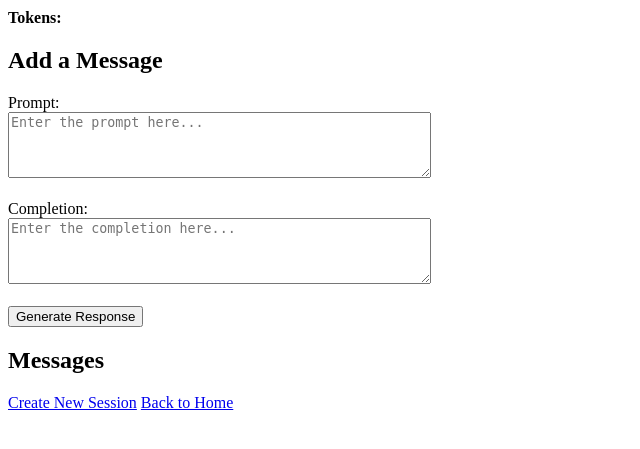
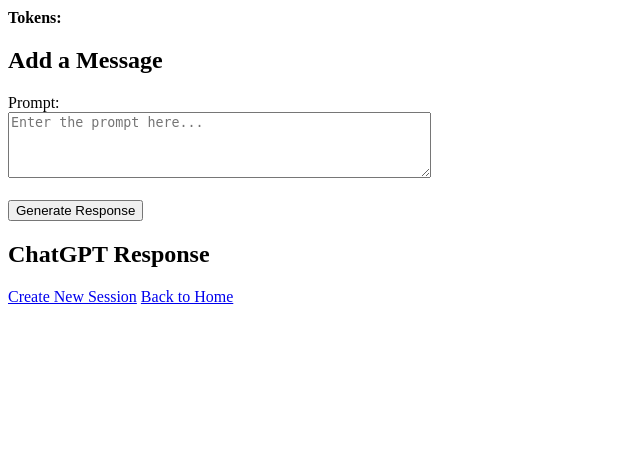
Before and after one commit to paladique/tn-cosmosdb-nosql-copilot-python, a Django app: template src/chat/templates/session_detail.html in a window 1280 px wide. Shown: the part 139-588 px from the top of the page, without its empty margins (0-640 px from the left). Run offline with Django 5.2, Linux system fonts and the light colour scheme; the template is opened without the code that fills it, so the values that code supplies are empty.

Commit message:
session details page

```diff
--- a/src/chat/templates/session_detail.html
+++ b/src/chat/templates/session_detail.html
@@ -12,16 +12,15 @@
     <p><strong>Tokens:</strong> {{ session.tokens }}</p>
 
     <h2>Add a Message</h2>
-    <form action="{% url 'generate_response' session_id=session.session_id %}" method="post">
+     <!-- Form -->
+    <form id="message-form">
         {% csrf_token %}
         <label for="prompt">Prompt:</label><br>
         <textarea id="prompt" name="prompt" rows="4" cols="50" placeholder="Enter the prompt here..."></textarea><br><br>
-        <label for="completion">Completion:</label><br>
-        <textarea id="completion" name="completion" rows="4" cols="50" placeholder="Enter the completion here..."></textarea><br><br>
         <button type="submit">Generate Response</button>
     </form>
 
-    <h2>Messages</h2>
+    <h2>ChatGPT Response</h2>
     <ul>
         {% for message in session.messages.all %}
             <li>
@@ -42,5 +41,47 @@
 
     <a href="{% url 'create_session' %}">Create New Session</a>
     <a href="{% url 'index' %}">Back to Home</a>
+
+    <!-- Add JavaScript to handle form submission via fetch -->
+    <script>
+        document.getElementById('message-form').addEventListener('submit', async function(event) {
+            event.preventDefault();  // Prevent the default form submission behavior
+
+            const prompt = document.getElementById('prompt').value;  // Get the value from the textarea
+
+            // Check if the prompt is not empty
+            if (!prompt.trim()) {
+                alert("Please enter a prompt");
+                return;
+            }
+
+            try {
+                const response = await fetch("{% url 'generate_response' session_id=session.session_id %}", {
+                    method: 'POST',
+                    headers: {
+                        'Content-Type': 'application/json',
+                        'X-CSRFToken': '{{ csrf_token }}'  // Add the CSRF token for security
+                    },
+                    body: JSON.stringify({
+                        user_input: prompt  // Send prompt as part of JSON body
+                    })
+                });
+
+                const data = await response.json();
+
+                if (response.ok) {
+                    // Handle success response, e.g., display the generated text
+                    console.log('Response:', data.response);
+                    alert('Response: ' + data.response);
+                } else {
+                    // Handle errors
+                    console.error('Error:', data.error);
+                    alert('Error: ' + data.error);
+                }
+            } catch (error) {
+                console.error('Fetch Error:', error);
+            }
+        });
+    </script>
 </body>
 </html>
```
